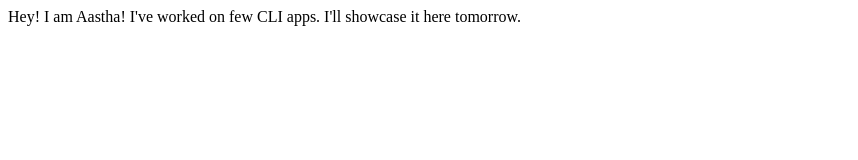
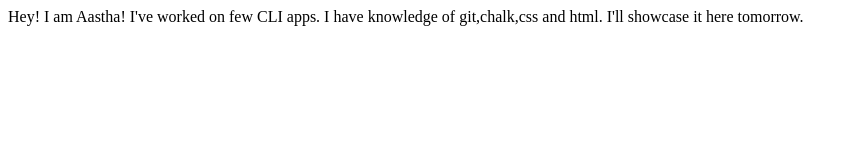
Before and after one commit to AASJATT/aas-name-site, a plain HTML site: page index.html in a window 1280 px wide. Shown: the whole page, without its empty margins (0-858 px from the left). Drawn offline with Linux system fonts and the light colour scheme.

Commit message:
docs: updated new info

```diff
--- a/index.html
+++ b/index.html
@@ -8,6 +8,7 @@
 <body>
     Hey! I am Aastha!
     I've worked on few CLI apps.
+    I have knowledge of git,chalk,css and html.
     I'll showcase it here tomorrow.
 
 </body>
```
